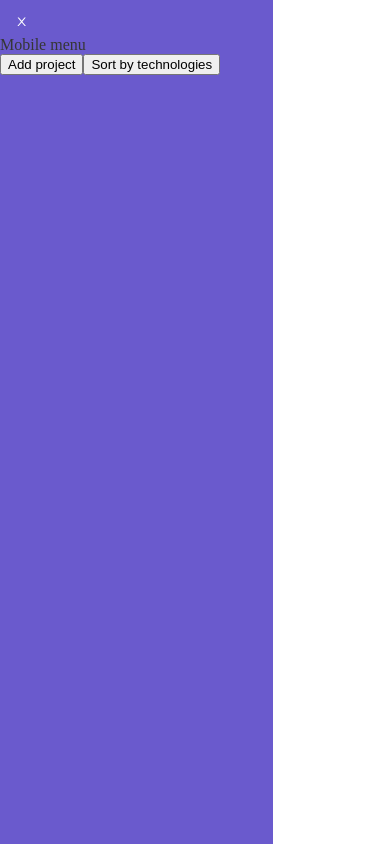
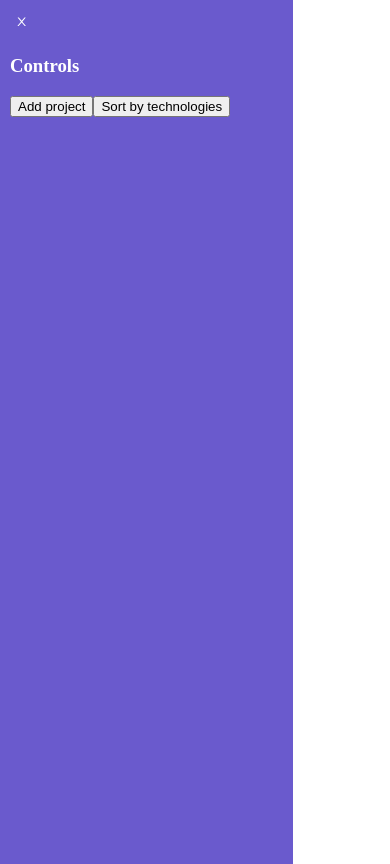
Before and after one commit to AndreyKapus/test-template, a React (Create React App) app: page / in a window 390 px wide. Both pictures are taken after a click on the button 12 px from the left and 9 px from the top of the page. Built offline with nearby package versions, Linux system fonts and the light colour scheme.

Commit message:
mobile menu

```diff
--- a/src/Components/Layout/MobileMenu/MobileMenu.styled.tsx
+++ b/src/Components/Layout/MobileMenu/MobileMenu.styled.tsx
@@ -8,6 +8,7 @@ export const MobMenuWrapper = styled.div<MyProps>`
   height: 100%;
   width: 70%;
   display: block;
+  padding: 10px 10px;
   background-color: white;
   background-color: ${(p) => p.theme.colors.accent};
 `;
@@ -22,9 +23,11 @@ export const MobileMenuBtn = styled.button`
 `;
 
 export const CloseBtn = styled.button<MyProps>`
-  margin-top: 10px;
-  margin-left: 10px;
   padding: 5px;
   background-color: transparent;
   border: none;
 `;
+
+export const MobMenuTitle = styled.h3<MyProps>`
+  color: ${(p) => p.theme.colors.white};
+`;
--- a/src/Components/Layout/MobileMenu/MobileMenu.tsx
+++ b/src/Components/Layout/MobileMenu/MobileMenu.tsx
@@ -3,7 +3,12 @@ import FilterProjects from "../Filter/Filter";
 import { useState } from "react";
 import { GiHamburgerMenu } from "react-icons/gi";
 import { AiOutlineClose } from "react-icons/ai";
-import { MobMenuWrapper, MobileMenuBtn, CloseBtn } from "./MobileMenu.styled";
+import {
+  MobMenuWrapper,
+  MobileMenuBtn,
+  CloseBtn,
+  MobMenuTitle,
+} from "./MobileMenu.styled";
 
 const MobileMenu = () => {
   const [openMobileMenu, setOpenMobileMenu] = useState<boolean>(false);
@@ -27,7 +32,7 @@ const MobileMenu = () => {
           <CloseBtn type="button" onClick={onCloseMobileMenu}>
             <AiOutlineClose color="fff" width="24px" height="24px" />
           </CloseBtn>
-          <div>Mobile menu</div>
+          <MobMenuTitle>Controls</MobMenuTitle>
           <AddProject />
           <FilterProjects />
         </MobMenuWrapper>
--- a/src/Styles/Theme.tsx
+++ b/src/Styles/Theme.tsx
@@ -13,7 +13,7 @@ export const theme = {
 
   colors: {
     accent: "#6a5acd",
-    white: "fff",
+    white: "#FFFFFF",
   },
 };
 
```
